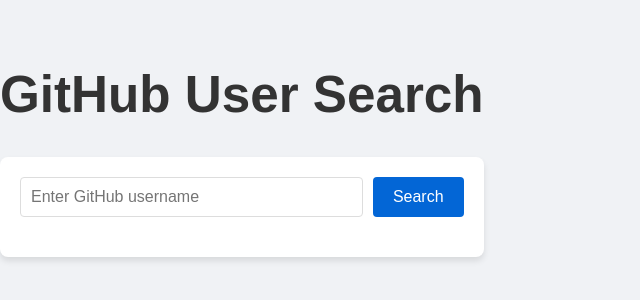
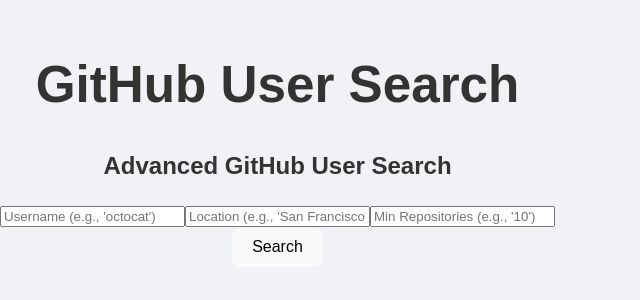
Before and after one commit to Getinet309/alx-fe-reactjs, a React (Vite) app in the folder github-user-search/: page / in a window 1280 px wide. Shown: the part 280-580 px from the top of the page, without its empty margins (0-640 px from the left). Built offline with nearby package versions, Linux system fonts and the light colour scheme.

Commit message:
new commit on search

```diff
--- a/github-user-search/src/components/Search.jsx
+++ b/github-user-search/src/components/Search.jsx
@@ -1,55 +1,127 @@
 import React, { useState } from 'react';
-import { fetchUserData } from '../services/githubService';
+import { searchUsers } from '../services/githubService';
 
 const Search = () => {
   const [username, setUsername] = useState('');
-  const [user, setUser] = useState(null);
+  const [location, setLocation] = useState('');
+  const [minRepos, setMinRepos] = useState('');
+  const [users, setUsers] = useState([]);
   const [loading, setLoading] = useState(false);
   const [error, setError] = useState(null);
+  const [nextPage, setNextPage] = useState(null);
 
   const handleSearch = async (e) => {
     e.preventDefault();
     setLoading(true);
     setError(null);
-    setUser(null);
+    setUsers([]);
+    setNextPage(null);
 
     try {
-      const userData = await fetchUserData(username);
-      setUser(userData);
+      const { items, nextPageLink } = await searchUsers({
+        username,
+        location,
+        minRepos,
+      });
+      setUsers(items);
+      setNextPage(nextPageLink);
     } catch (err) {
-      setError('Looks like we cant find the user');
+      setError('Looks like we cannot find any users with those criteria.');
+    } finally {
+      setLoading(false);
+    }
+  };
+
+  const loadMore = async () => {
+    setLoading(true);
+    try {
+      const { items, nextPageLink } = await searchUsers({
+        username,
+        location,
+        minRepos,
+        url: nextPage,
+      });
+      setUsers((prevUsers) => [...prevUsers, ...items]);
+      setNextPage(nextPageLink);
+    } catch (err) {
+      setError('Failed to load more users.');
     } finally {
       setLoading(false);
     }
   };
 
   return (
-    <div className="search-container">
-      <form onSubmit={handleSearch}>
+    <div className="container mx-auto p-4 md:p-8">
+      <form onSubmit={handleSearch} className="bg-white p-6 rounded-lg shadow-md mb-8">
+        <h2 className="text-2xl font-bold mb-4">Advanced GitHub User Search</h2>
+        <div className="grid grid-cols-1 md:grid-cols-3 gap-4">
           <input
             type="text"
             value={username}
             onChange={(e) => setUsername(e.target.value)}
-          placeholder="Enter GitHub username"
+            placeholder="Username (e.g., 'octocat')"
+            className="p-3 border rounded-md focus:ring-2 focus:ring-blue-500"
           />
-        <button type="submit">Search</button>
+          <input
+            type="text"
+            value={location}
+            onChange={(e) => setLocation(e.target.value)}
+            placeholder="Location (e.g., 'San Francisco')"
+            className="p-3 border rounded-md focus:ring-2 focus:ring-blue-500"
+          />
+          <input
+            type="number"
+            value={minRepos}
+            onChange={(e) => setMinRepos(e.target.value)}
+            placeholder="Min Repositories (e.g., '10')"
+            className="p-3 border rounded-md focus:ring-2 focus:ring-blue-500"
+          />
+        </div>
+        <button
+          type="submit"
+          className="mt-4 w-full bg-blue-600 text-white py-3 rounded-md hover:bg-blue-700 transition duration-300"
+        >
+          Search
+        </button>
       </form>
 
-      <div className="results-container">
-        {loading && <p>Loading...</p>}
-        {error && <p className="error">{error}</p>}
-        {user && (
-          <div className="user-card">
-            <img src={user.avatar_url} alt={`${user.login}'s avatar`} />
-            <h3>{user.name || user.login}</h3>
-            <a href={user.html_url} target="_blank" rel="noopener noreferrer">
+      {loading && <p className="text-center text-blue-600 my-4">Loading...</p>}
+      {error && <p className="text-center text-red-600 my-4">{error}</p>}
+
+      {users.length > 0 && (
+        <div className="grid grid-cols-1 md:grid-cols-2 lg:grid-cols-3 gap-6">
+          {users.map((user) => (
+            <div key={user.id} className="bg-white p-6 rounded-lg shadow-md flex flex-col items-center text-center">
+              <img
+                src={user.avatar_url}
+                alt={`${user.login}'s avatar`}
+                className="w-24 h-24 rounded-full mb-4"
+              />
+              <h3 className="text-xl font-semibold">{user.login}</h3>
+              <a
+                href={user.html_url}
+                target="_blank"
+                rel="noopener noreferrer"
+                className="text-blue-600 hover:underline mt-2"
+              >
                 View Profile
               </a>
-            <p>Public Repos: {user.public_repos}</p>
-            <p>Followers: {user.followers}</p>
+            </div>
+          ))}
         </div>
       )}
+
+      {nextPage && (
+        <div className="text-center mt-6">
+          <button
+            onClick={loadMore}
+            className="bg-gray-200 text-gray-800 py-2 px-4 rounded-md hover:bg-gray-300 transition duration-300"
+            disabled={loading}
+          >
+            Load More
+          </button>
         </div>
+      )}
     </div>
   );
 };
--- a/github-user-search/src/services/githubService.js
+++ b/github-user-search/src/services/githubService.js
@@ -1,15 +1,51 @@
-
 import axios from 'axios';
 
-const GITHUB_API_BASE_URL = 'https://api.github.com/users/';
+const GITHUB_SEARCH_API_URL = 'https://api.github.com/search/users';
 
-export const fetchUserData = async (username) => {
+export const searchUsers = async ({ username, location, minRepos, url = null }) => {
   try {
-    const response = await axios.get(`${GITHUB_API_BASE_URL}${username}`);
-    return response.data;
+    let requestUrl = url;
+
+    // If no URL is provided, construct the initial search query
+    if (!requestUrl) {
+      let query = '';
+
+      if (username) {
+        query += username;
+      }
+      if (location) {
+        query += `+location:${location}`;
+      }
+      if (minRepos) {
+        query += `+repos:>=${minRepos}`;
+      }
+
+      if (!query) {
+        throw new Error('Please enter at least one search criterion.');
+      }
+
+      requestUrl = `${GITHUB_SEARCH_API_URL}?q=${query}&per_page=30`;
+    }
+
+    const response = await axios.get(requestUrl);
+
+    // Extract next page link from the response headers for pagination
+    let nextPageLink = null;
+    const linkHeader = response.headers.link;
+    if (linkHeader) {
+      const nextLinkMatch = linkHeader.match(/<([^>]+)>;\s*rel="next"/);
+      if (nextLinkMatch) {
+        nextPageLink = nextLinkMatch[1];
+      }
+    }
+
+    return {
+      items: response.data.items,
+      nextPageLink,
+    };
   } catch (error) {
-    if (error.response && error.response.status === 404) {
-      throw new Error('User not found');
+    if (error.response && error.response.status === 403) {
+      throw new Error('API rate limit exceeded. Please try again later.');
     }
     throw error;
   }
```
Also changed, not shown: package.json (added, +7 -0 lines), 1 other file (tests, documents, lock files or other folders). Lines whose indentation alone changed are shown as unchanged.
